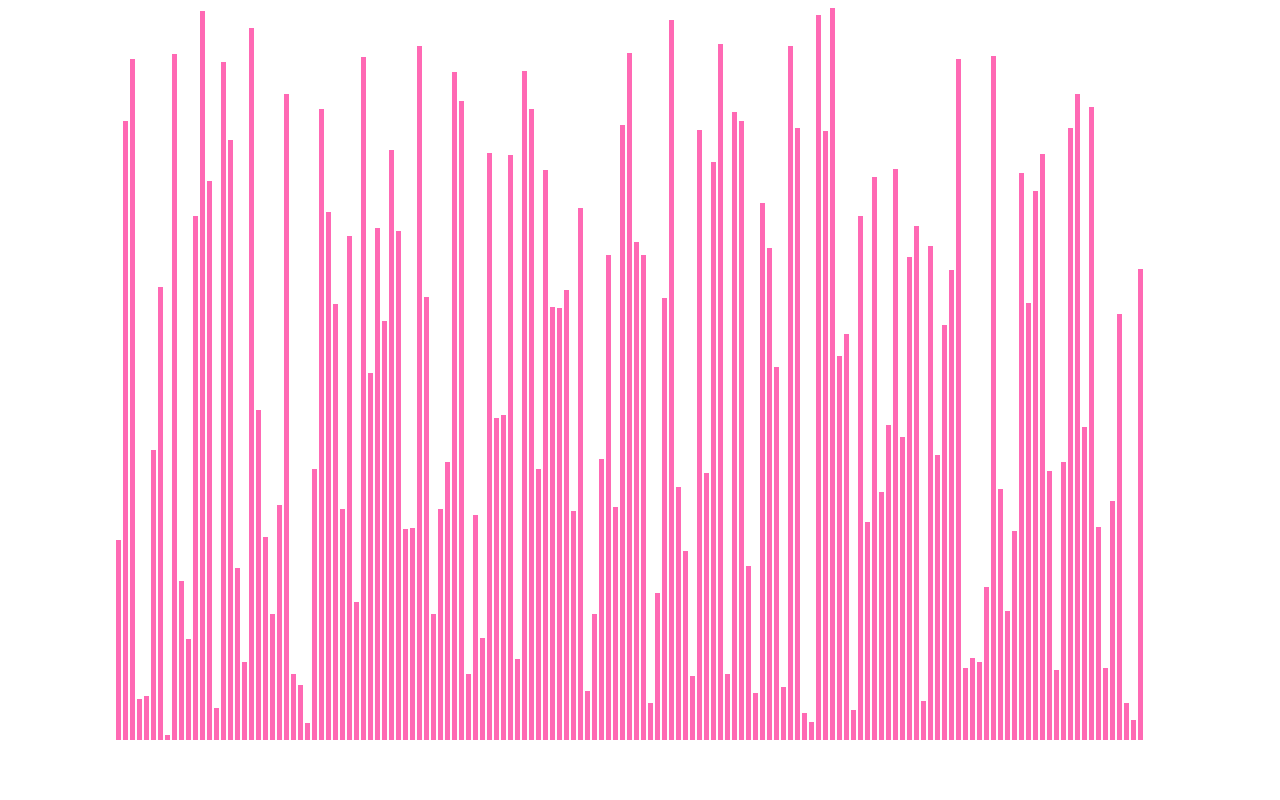
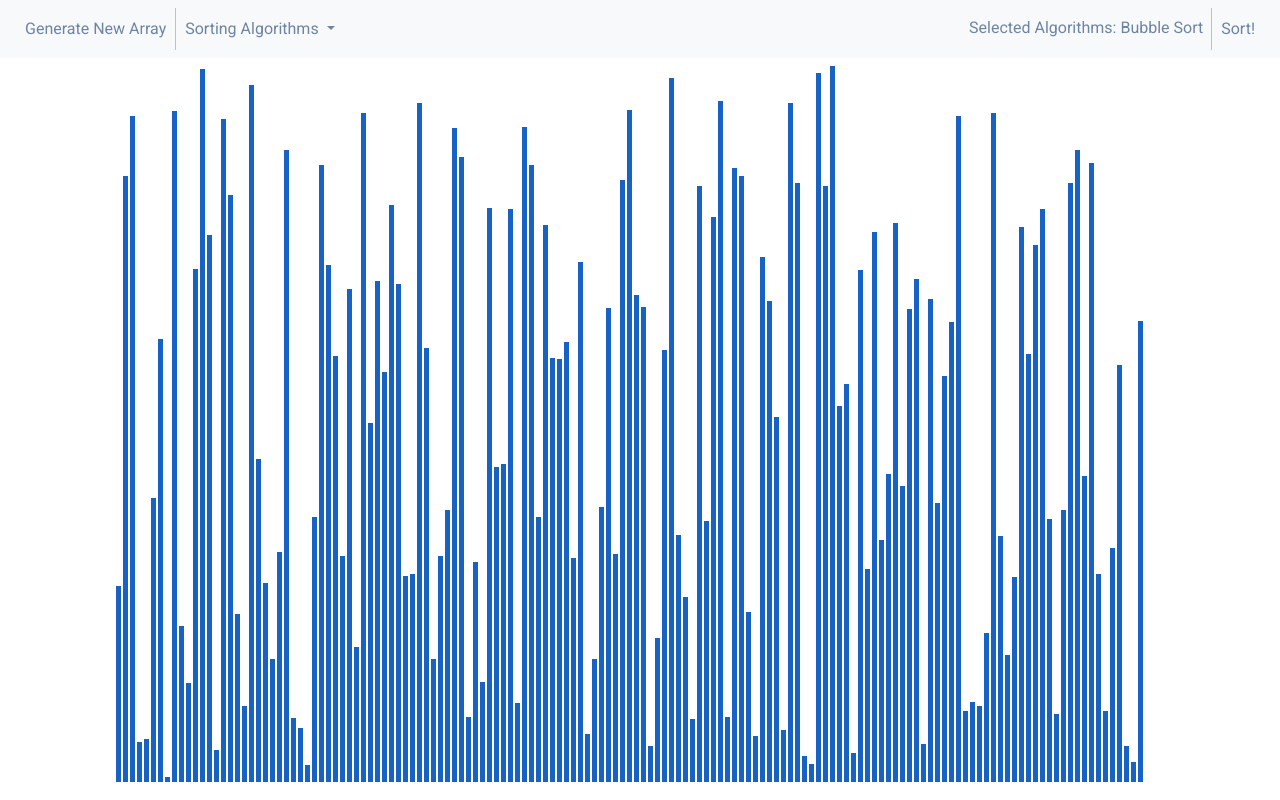
Before and after one commit to paddy-flynn/paddy-flynn-website, an Angular app: page / in a window 1280 px wide. Built offline with nearby package versions, Linux system fonts and the light colour scheme.

Commit message:
Added Navbar Added Generate New Array Button Added Placeholder Nav bar items

```diff
--- a/src/app/sorting-visualiser/sorting-visualiser.component.html
+++ b/src/app/sorting-visualiser/sorting-visualiser.component.html
@@ -1,3 +1,44 @@
+<nav class="navbar navbar-expand-lg navbar-light bg-light">
+  <button class="navbar-toggler" type="button" data-toggle="collapse" data-target="#navbarSupportedContent"
+          aria-controls="navbarSupportedContent" aria-expanded="false" aria-label="Toggle navigation">
+    <span class="navbar-toggler-icon"></span>
+  </button>
+
+  <div class="collapse navbar-collapse" id="navbarSupportedContent">
+    <ul class="navbar-nav mr-auto">
+      <li class="nav-item">
+        <button class="nav-link btn btn-light" (click)="resetArray()"
+                data-toggle="collapse"
+                data-target=".navbar-collapse.show">Generate New Array
+        </button>
+      </li>
+      <li class="nav-item dropdown">
+        <button class="nav-link dropdown-toggle btn btn-light" id="navbarDropdown"
+                role="button" data-toggle="dropdown"
+                aria-haspopup="true" aria-expanded="false">
+          Sorting Algorithms
+        </button>
+        <div class="dropdown-menu" aria-labelledby="navbarDropdown">
+          <button class="dropdown-item btn btn-light"
+                  data-toggle="collapse"
+                  data-target=".navbar-collapse.show">Bubble Sort
+          </button>
+        </div>
+      </li>
+    </ul>
+    <ul class="navbar-nav ml-auto">
+      <li class="nav-item">
+        <div class="nav-link">Selected Algorithms: Bubble Sort</div>
+      </li>
+      <li class="nav-item">
+        <button class="nav-link btn btn-light"
+                data-toggle="collapse"
+                data-target=".navbar-collapse.show">Sort!
+        </button>
+      </li>
+    </ul>
+  </div>
+</nav>
 <diV class="visualiser">
   <array-bar class="bar" *ngFor="let num of array" [value]="num"></array-bar>
 </diV>
--- a/src/app/sorting-visualiser/sorting-visualiser.component.scss
+++ b/src/app/sorting-visualiser/sorting-visualiser.component.scss
@@ -1,4 +1,4 @@
-.visualiser{
+.visualiser {
   position: absolute;
   padding-left: 9vw;
   padding-right: 9vw;
@@ -8,6 +8,32 @@
 .bar {
   width: 5px;
   margin: 0 1px;
-  background: hotpink;
+  background: #1862c6;
   display: inline-block;
 }
+
+.btn-light {
+  color: #6e84a3;
+}
+
+.dropdown-menu {
+  background: #f8f9fa !important;
+}
+
+.dropdown-item {
+  background: #f8f9fa !important;
+}
+
+.navbar-light .navbar-nav .nav-link {
+  color: #6e84a3;
+}
+
+.navbar-nav .nav-item:not(:last-child) {
+  border-right: 1px solid silver;
+}
+
+@media (max-width: 768px) {
+  .navbar-nav .nav-item:not(:last-child) {
+    border-right: none;
+  }
+}
--- a/src/app/sorting-visualiser/sorting-visualiser.component.ts
+++ b/src/app/sorting-visualiser/sorting-visualiser.component.ts
@@ -21,6 +21,7 @@ export class SortingVisualiserComponent implements OnInit {
   }
 
   resetArray(): void {
+    this.array = [];
     for (let i = 0; i < this.getAvailableArraySize(); i++) {
       this.array.push(this.getRandomNumber());
     }
@@ -28,7 +29,7 @@ export class SortingVisualiserComponent implements OnInit {
 
   getRandomNumber(): number {
     const min = 5;
-    const max = innerHeight * .92;
+    const max = innerHeight * .9;
     return Math.floor(Math.random() * (max - min + 1) + min);
   }
 
```
